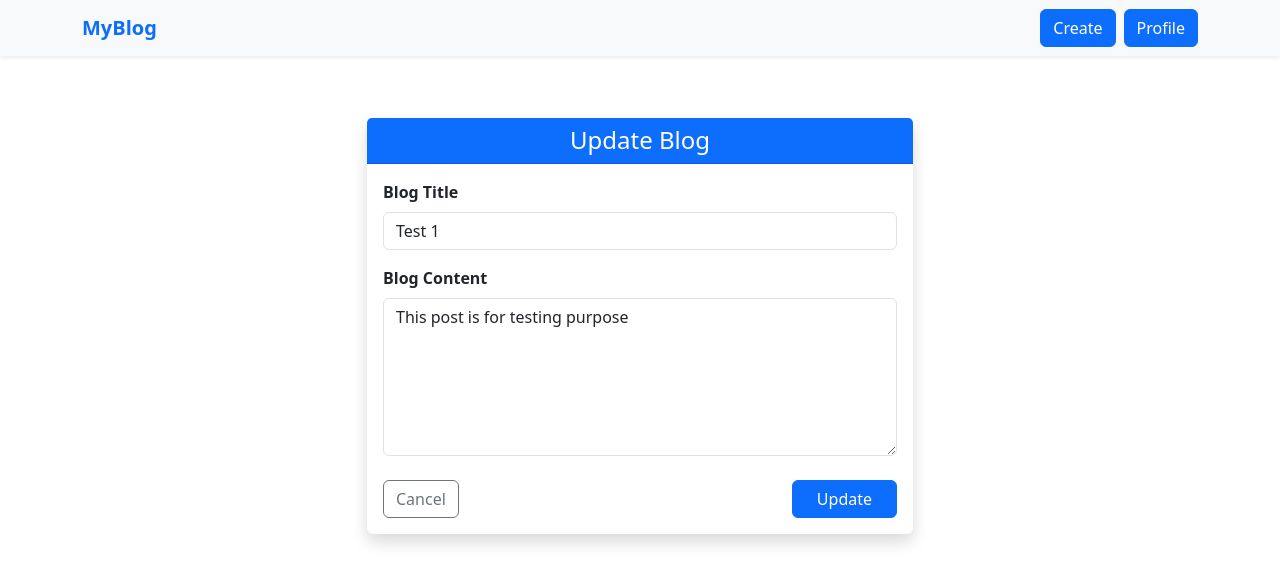
After one commit to MdRaselHosen/BlogPost, a Django app: page /update/1/ in a window 1280 px wide. The commit adds this page. Shown: the top 584 px of the page. Run offline with Django 5.2, Linux system fonts and the light colour scheme; a user stored in the database is signed in; data comes from the database, SQL or seed files in the repository; both versions use the stored data as it was after the commit.

Commit message:
add Update and Delete functionality

```diff
--- a/base/templates/blog_detail.html
+++ b/base/templates/blog_detail.html
@@ -28,10 +28,10 @@
                     </a>
                     {% if user == blog.author %}
                         <div>
-                            <a class="btn btn-sm btn-warning">
+                            <a href="{% url 'update' blog.id %}" class="btn btn-sm btn-warning">
                                 Edit
                             </a>
-                            <a class="btn btn-sm btn-danger">
+                            <a href="{% url 'delete' blog.id %}" class="btn btn-sm btn-danger">
                                 Delete
                             </a>
 
--- /dev/null
+++ b/base/templates/update.html
@@ -0,0 +1,58 @@
+{% extends "main.html" %}
+
+{% block content %}
+
+<div class="container my-5">
+    <div class="row justify-content-center">
+        <div class="col-md-8 col-lg-6">
+
+            <div class="card shadow border-0">
+                <div class="card-header bg-primary text-white text-center">
+                    <h4 class="mb-0">Update Blog</h4>
+
+                </div>
+                <div class="card-body">
+                    <form method="POST">
+                        {% csrf_token %}
+
+                        <div class="mb-3">
+                            <label class="form-label fw-semibold">Blog Title</label>
+                            <input
+                                type="tex"
+                                name="title"
+                                class="form-control"
+                                value="{{ post.title }}"
+                                required
+                            >
+                        </div>
+                        <div class="mb-3">
+                            <label class="form-label fw-semibold">
+                                Blog Content
+                            </label>
+                            <textarea
+                                name="content"
+                                rows="6"
+                                class="form-control"
+                                required
+                            >{{ post.content }}</textarea>
+                        </div>
+
+                        <div class="d-flex justify-content-between mt-4">
+                            <a href="{% url 'blog_detail' post.pk %}" class="btn btn-outline-secondary">
+                                Cancel
+                            </a>
+                            <button type="submit" class="btn btn-primary px-4">
+                                Update
+                            </button>
+                        </div>
+                    </form>
+                </div>
+            </div>
+        </div>
+
+    </div>
+
+</div>
+
+
+{% endblock content %}
--- a/base/urls.py
+++ b/base/urls.py
@@ -4,4 +4,7 @@ urlpatterns = [
     path("", views.home, name='home'),
     path("blog_detail/<int:pk>/", views.blog_details, name="blog_detail"),
     path("create/", views.create, name="create"),
+    path("update/<int:pk>/", views.update, name="update"),
+    path("delete/<int:pk>/", views.delete, name="delete"),
+
 ]
--- a/base/views.py
+++ b/base/views.py
@@ -1,4 +1,4 @@
-from django.shortcuts import render, redirect
+from django.shortcuts import render, redirect, get_object_or_404
 from django.http import HttpResponse
 from .models import *
 from django.contrib.auth.decorators import login_required
@@ -40,3 +40,24 @@ def create(request):
 
 
     return render(request, "create_blog.html")
+
+@login_required
+def update(request, pk):
+    post =get_object_or_404(Post,pk=pk)
+
+    if request.method == 'POST':
+        title = request.POST.get('title')
+        body = request.POST.get('content')
+        post.title = title
+        post.content = body
+        post.save()
+
+        return redirect('blog_detail', pk=post.pk)
+
+    return render(request, "update.html", {'post':post})
+
+@login_required
+def delete(request, pk):
+    delete_post = Post.objects.get(pk=pk)
+    delete_post.delete()
+    return redirect('home')
```
Also changed, not shown: base/templates/delete.html (added), db.sqlite3.
